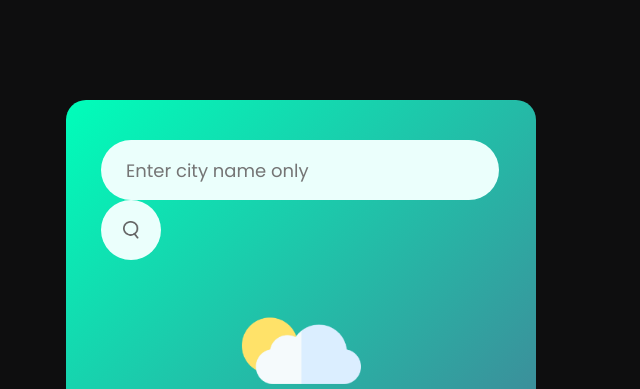
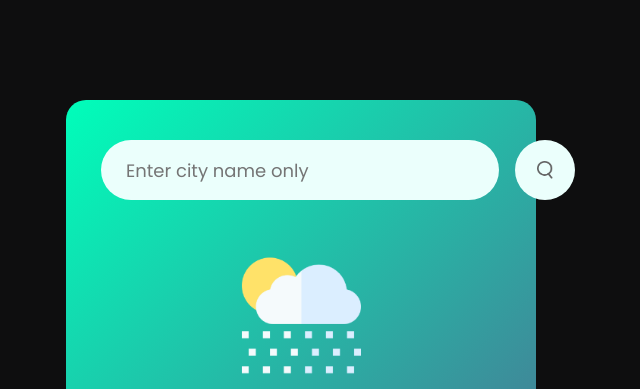
Before and after one commit to Parminder-singh-97/Weather-App, a plain HTML site: page index.html in a window 1280 px wide. Shown: the top 389 px of the page, without its empty margins (339-979 px from the left). Drawn offline with Linux system fonts and the light colour scheme.

Commit message:
Update index.html
add css to form
flex

```diff
--- a/index.html
+++ b/index.html
@@ -19,7 +19,7 @@
     <div class="card">
         <div class="search">
 
-        <form>
+        <form style='display:flex; gap='5px'>
             <input type="search" placeholder="Enter city name only" required spellcheck="false">
 
             <button type='submit'> <img src="./assets/search.png"></button>
```
